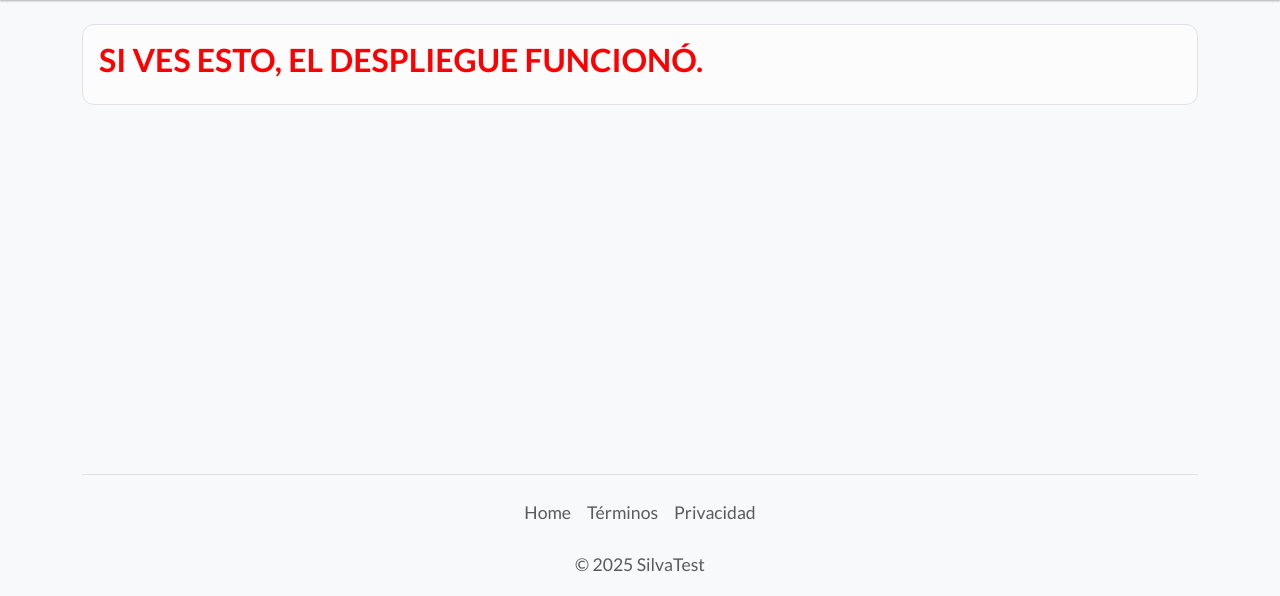
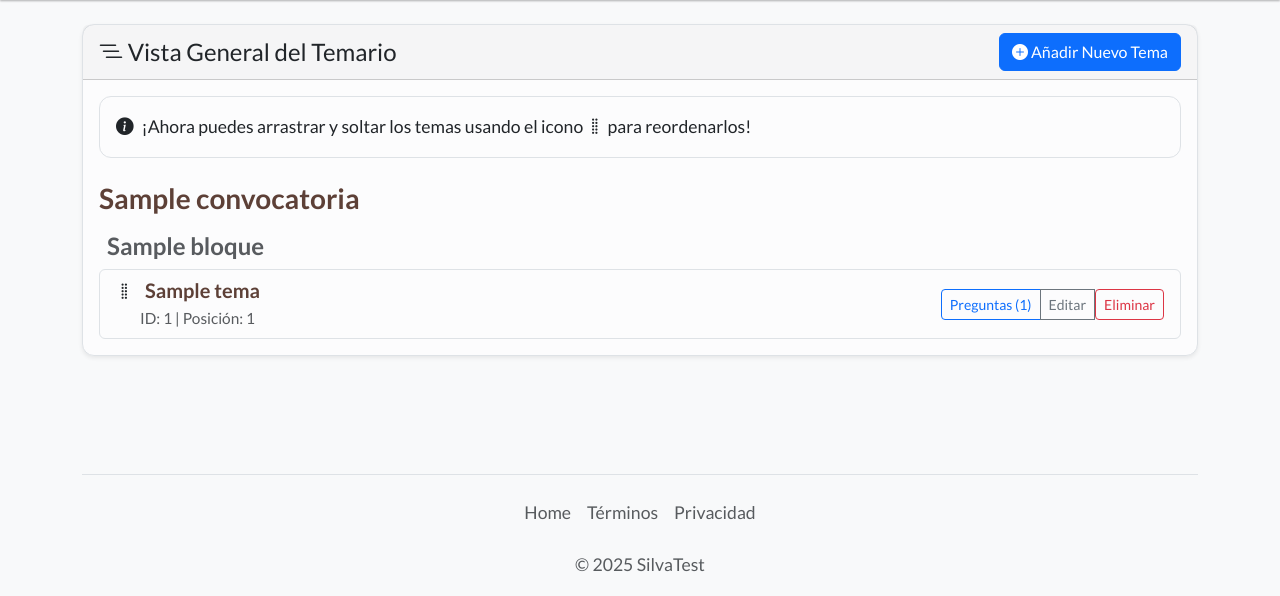
Before and after one commit to alejandrofontanil/SilvaTest, a Flask app: page /admin/temas in a window 1280 px wide. Shown: the part 61-657 px from the top of the page. Run offline with Flask 3, Linux system fonts and the light colour scheme; a user stored in the database is signed in; tables that the repository leaves empty hold one stand-in row (values such as "Sample post"); some libraries are stand-ins or nearby versions.

Commit message:
344554
343434

```diff
--- a/mi_app/templates/admin/admin_temas_general.html
+++ b/mi_app/templates/admin/admin_temas_general.html
@@ -1,9 +1,134 @@
 {% extends "base.html" %}
 
+{% macro render_tema_admin(tema) %}
+    <div class="list-group-item" data-id="{{ tema.id }}">
+        <div class="d-flex w-100 justify-content-between align-items-center">
+            <div>
+                <i class="bi bi-grip-vertical me-2 handle" style="cursor: grab;" title="Arrastrar para reordenar"></i>
+                <h5 class="mb-1 d-inline">{{ tema.nombre }}</h5>
+                <small class="d-block text-muted ms-4">ID: {{ tema.id }} | Posición: {{ tema.posicion }}</small>
+            </div>
+            <div class="btn-group" role="group">
+                <a href="{{ url_for('admin.detalle_tema', tema_id=tema.id) }}" class="btn btn-sm btn-outline-primary">Preguntas ({{ tema.total_preguntas }})</a>
+                <a href="{{ url_for('admin.editar_tema', tema_id=tema.id) }}" class="btn btn-sm btn-outline-secondary">Editar</a>
+                <form method="POST" action="{{ url_for('admin.eliminar_tema', tema_id=tema.id) }}" onsubmit="return confirm('¿Estás seguro de que quieres eliminar este tema?');" style="display: inline-block;">
+                    <button type="submit" class="btn btn-sm btn-outline-danger">Eliminar</button>
+                </form>
+            </div>
+        </div>
+        {% if tema.subtemas %}
+            <div class="list-group mt-3 sortable-list" style="margin-left: 20px;">
+                {% for subtema in tema.subtemas %}
+                    {{ render_tema_admin(subtema) }}
+                {% endfor %}
+            </div>
+        {% endif %}
+    </div>
+{% endmacro %}
+
+
 {% block content %}
-<div class="card">
+<div class="card shadow-sm">
+    <div class="card-header d-flex justify-content-between align-items-center">
+        <h1 class="h4 mb-0"><i class="bi bi-list-nested"></i> Vista General del Temario</h1>
+        <a href="{{ url_for('admin.crear_tema') }}" class="btn btn-primary"><i class="bi bi-plus-circle-fill"></i> Añadir Nuevo Tema</a>
+    </div>
     <div class="card-body">
-        <h1 style="color: red; font-size: 2rem;">SI VES ESTO, EL DESPLIEGUE FUNCIONÓ.</h1>
+
+        {{ form.csrf_token }}
+
+        <div class="alert alert-info d-flex align-items-center" role="alert">
+            <i class="bi bi-info-circle-fill me-2"></i>
+            <div>
+                ¡Ahora puedes arrastrar y soltar los temas usando el icono <i class="bi bi-grip-vertical"></i> para reordenarlos!
+            </div>
+        </div>
+        {% for convocatoria in convocatorias %}
+            <h3 class="mt-4">{{ convocatoria.nombre }}</h3>
+            {% for bloque in convocatoria.bloques %}
+                <h4 class="mt-3 text-muted ps-2">{{ bloque.nombre }}</h4>
+                <div class="list-group sortable-list">
+                    {% for tema in bloque.temas.filter_by(parent_id=None) %}
+                        {{ render_tema_admin(tema) }}
+                    {% endfor %}
+                </div>
+            {% endfor %}
+        {% else %}
+            <p>No hay convocatorias creadas.</p>
+        {% endfor %}
     </div>
 </div>
 {% endblock %}
+
+{% block scripts %}
+{{ super() }}
+<script src="https://cdn.jsdelivr.net/npm/sortablejs@latest/Sortable.min.js"></script>
+
+<script>
+    document.addEventListener('DOMContentLoaded', function() {
+        const csrfToken = document.querySelector('input[name="csrf_token"]').value;
+        const sortableLists = document.querySelectorAll('.sortable-list');
+
+        sortableLists.forEach(list => {
+            new Sortable(list, {
+                group: 'shared', // Permite arrastrar elementos entre listas con el mismo nombre de grupo
+                animation: 150,
+                handle: '.handle', // Usamos la clase 'handle' que le dimos al icono
+                onEnd: function (evt) {
+                    const parentList = evt.from;
+                    const itemIds = Array.from(parentList.children).map(item => item.dataset.id);
+
+                    console.log("Nuevo orden enviado:", itemIds); // Un chivato para la consola
+
+                    fetch("{{ url_for('admin.reordenar_temas') }}", {
+                        method: 'POST',
+                        headers: {
+                            'Content-Type': 'application/json',
+                            'X-CSRFToken': csrfToken
+                        },
+                        body: JSON.stringify({ 'nuevos_ids_ordenados': itemIds })
+                    })
+                    .then(response => response.json())
+                    .then(data => {
+                        if (data.success) {
+                            showToast(data.message);
+                            // Opcional: Recargar la página para ver los cambios de posición reflejados
+                            // window.location.reload();
+                        } else {
+                            showToast('Error al guardar el orden: ' + (data.error || 'Error desconocido'));
+                        }
+                    })
+                    .catch(error => {
+                        console.error('Error:', error);
+                        showToast('Error de red al guardar el orden.');
+                    });
+                }
+            });
+        });
+
+        function showToast(message) {
+            let toastContainer = document.getElementById('toast-container');
+            if (!toastContainer) {
+                toastContainer = document.createElement('div');
+                toastContainer.id = 'toast-container';
+                toastContainer.style.position = 'fixed';
+                toastContainer.style.bottom = '20px';
+                toastContainer.style.right = '20px';
+                toastContainer.style.zIndex = '1055';
+                document.body.appendChild(toastContainer);
+            }
+
+            const toast = document.createElement('div');
+            toast.className = 'toast show align-items-center text-bg-dark border-0';
+            toast.innerHTML = `
+                <div class="d-flex">
+                    <div class="toast-body">${message}</div>
+                    <button type="button" class="btn-close btn-close-white me-2 m-auto" data-bs-dismiss="toast"></button>
+                </div>
+            `;
+            toastContainer.appendChild(toast);
+            new bootstrap.Toast(toast).show();
+        }
+    });
+</script>
+{% endblock %}
```
